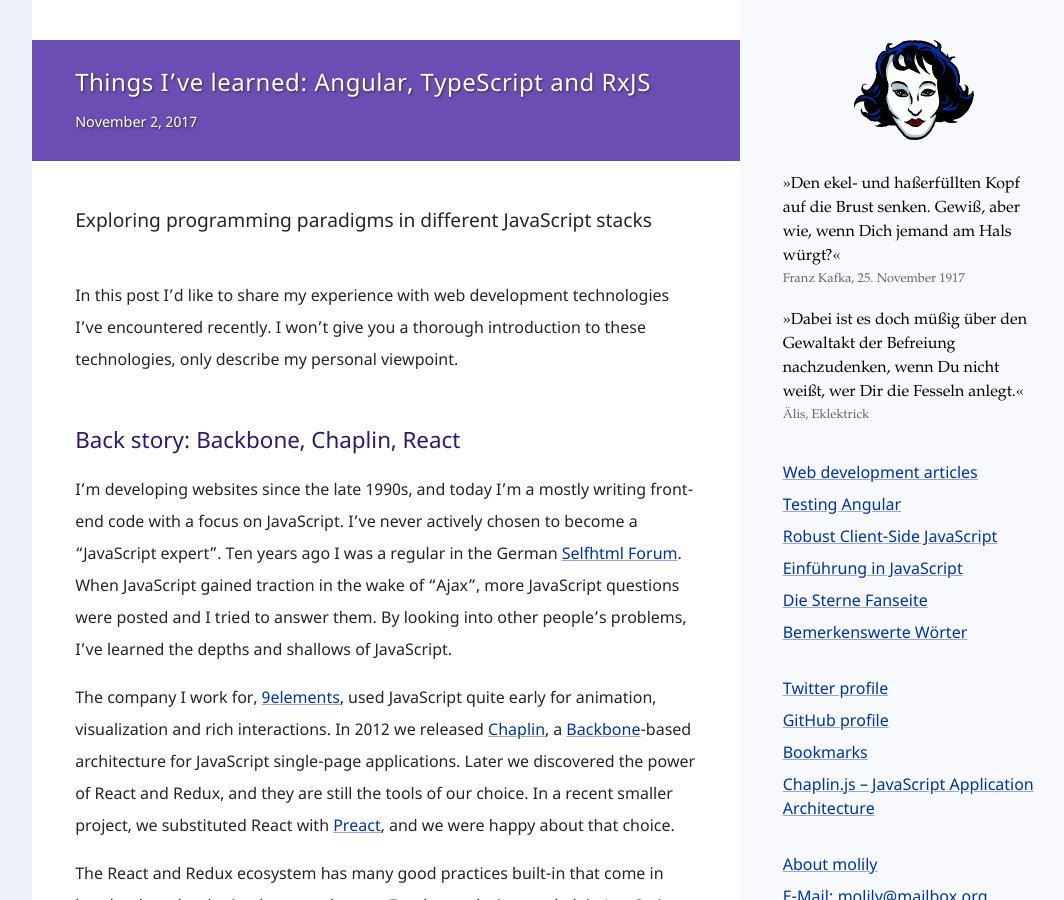
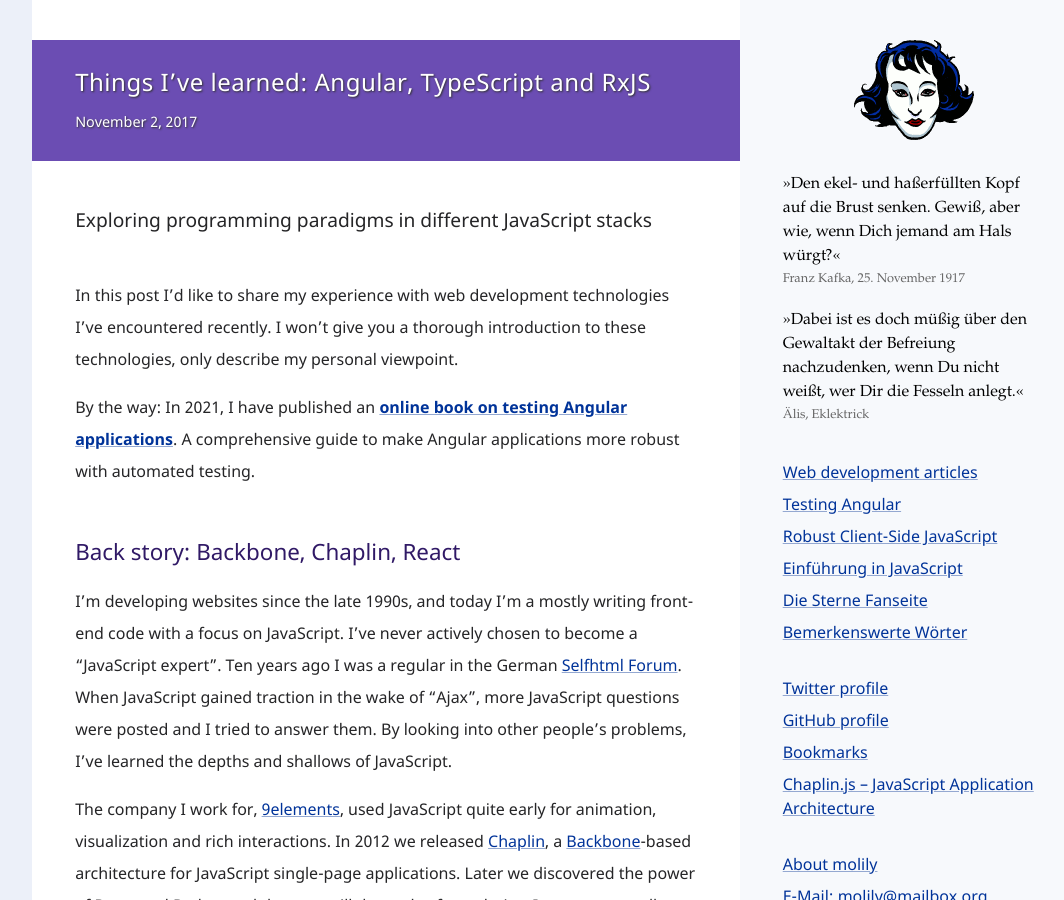
Before and after one commit to molily/molily.de, a Jekyll site: the page built from _posts/2017-11-02-angular-typescript-rxjs.md, in a window 1280 px wide and 900 px high. Shown: the whole window, without its empty margins (80-1144 px from the left). Built offline with Jekyll 4.4.1, drawn with Linux system fonts in a browser that asks for light colours.

Commit message:
cross-link

```diff
--- a/_posts/2017-11-02-angular-typescript-rxjs.md
+++ b/_posts/2017-11-02-angular-typescript-rxjs.md
@@ -7,6 +7,8 @@
 ---
 
 In this post I’d like to share my experience with web development technologies I’ve encountered recently. I won’t give you a thorough introduction to these technologies, only describe my personal viewpoint.
+
+By the way: In 2021, I have published an **[online book on testing Angular applications](/testing-angular/)**. A comprehensive guide to make Angular applications more robust with automated testing.
 
 ## Back story: Backbone, Chaplin, React
 
```
